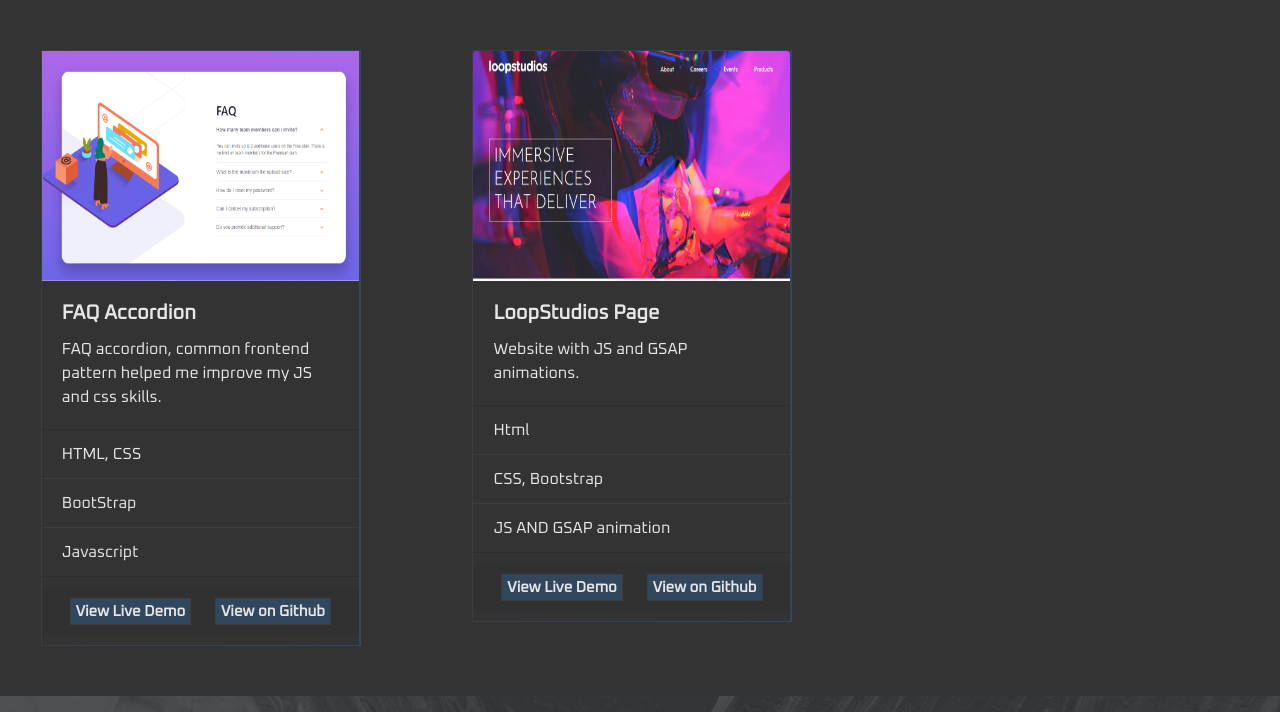
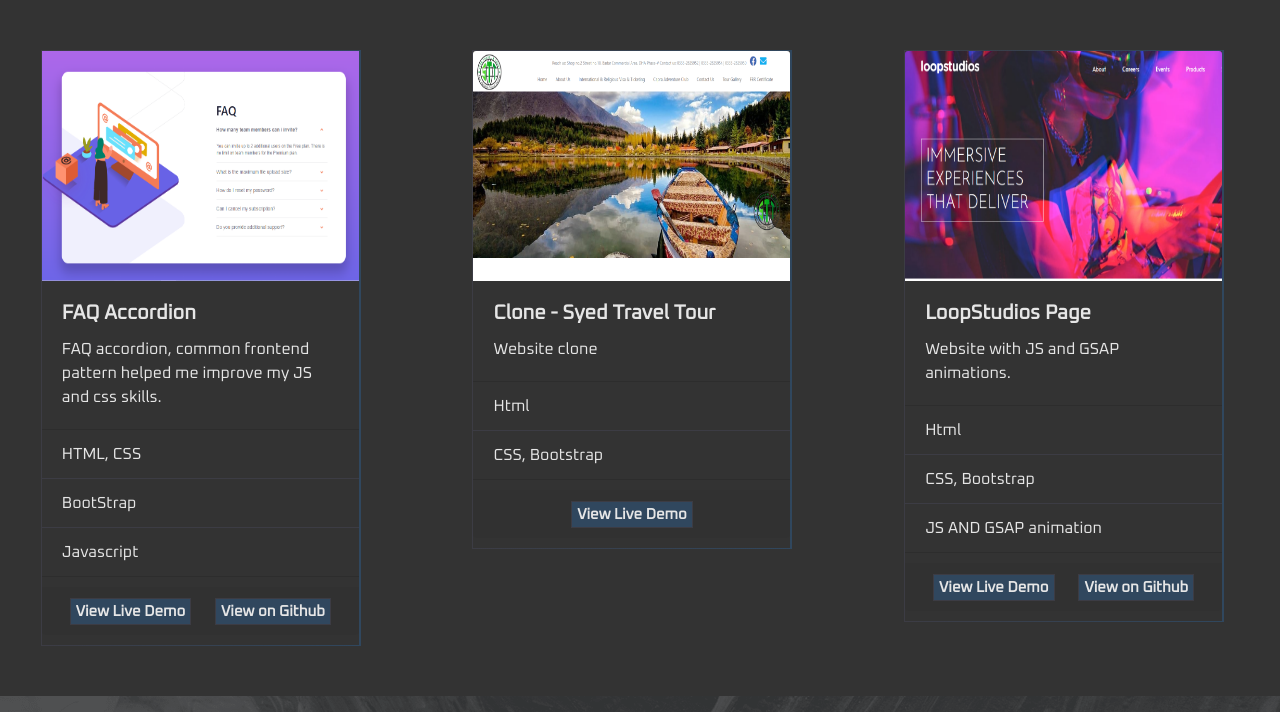
Before and after one commit to haniyafatima/Haniya-portfolio, a plain HTML site: page index.html in a window 1280 px wide. Shown: the part 2080-2792 px from the top of the page. Drawn offline with nearby package versions, Linux system fonts and the light colour scheme.

Commit message:
Add files via upload
Added one more project and updated few links

```diff
--- a/index.html
+++ b/index.html
@@ -233,6 +233,23 @@
 
       <div class="col-xl-4 col-lg-4 col-md-6 col-sm-12 col-xs-12">
         <div class="card" style="width: 20rem;">
+          <img src="images/project-7.png" class="card-img-top project-6" alt="Project 1">
+          <div class="card-body">
+            <h5 class="card-title">Clone - Syed Travel Tour</h5>
+            <p class="card-text">Website clone</p>
+          </div>
+          <ul class="list-group list-group-flush">
+            <li class="list-group-item">Html</li>
+            <li class="list-group-item">CSS, Bootstrap</li>
+          </ul>
+          <div class="card-footer">
+            <a href="https://haniyafatima.github.io/Syed-Travel-Tour-Clone/" class="card-link" target="_blank">View Live Demo</a>
+          </div>
+        </div>
+      </div>
+
+      <div class="col-xl-4 col-lg-4 col-md-6 col-sm-12 col-xs-12">
+        <div class="card" style="width: 20rem;">
           <img src="images/loopstudios.png" class="card-img-top project-6" alt="Project 1">
           <div class="card-body">
             <h5 class="card-title">LoopStudios Page</h5>
```
Also changed, not shown: images/project-7.png (added).
